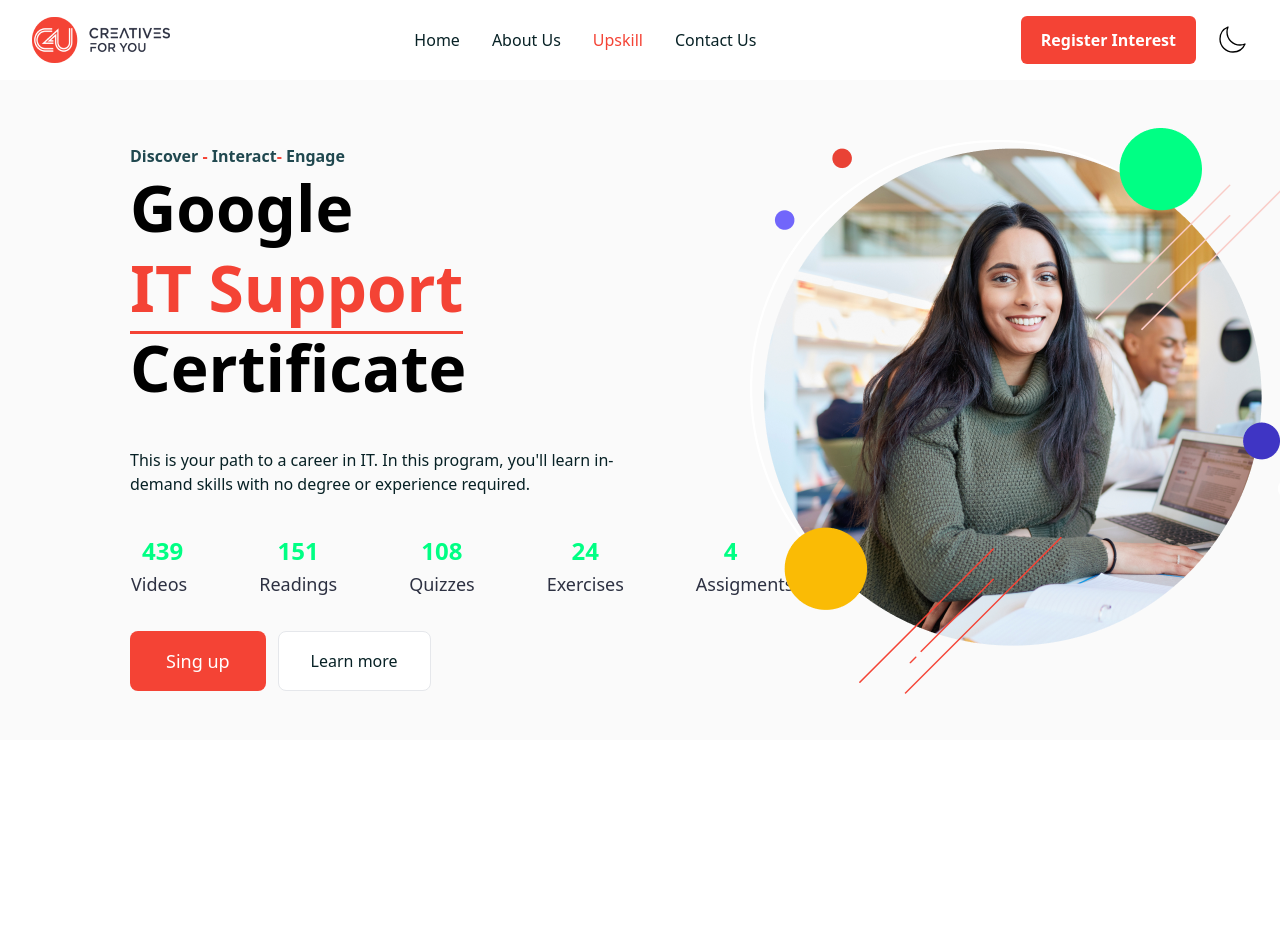
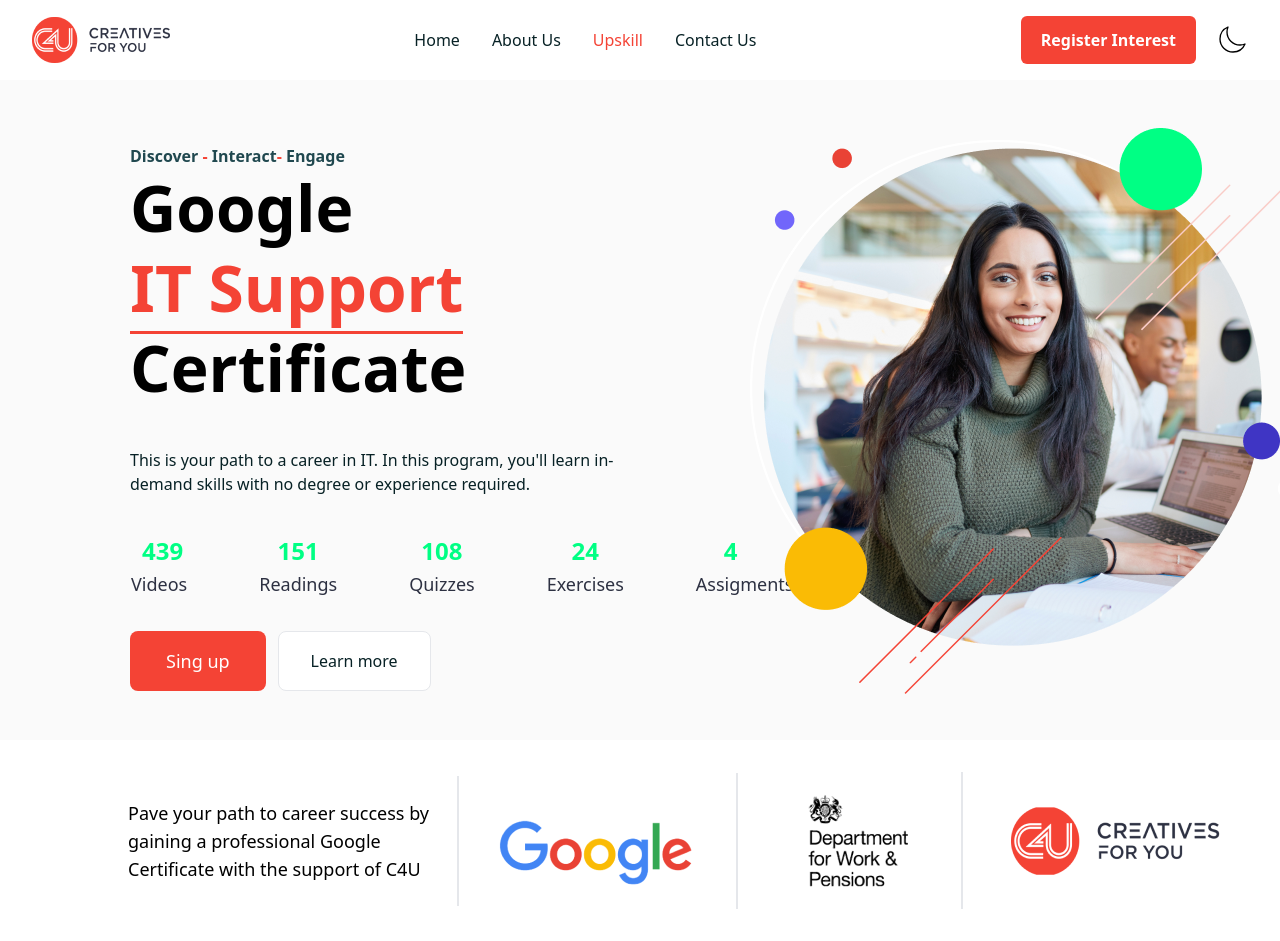
Before and after one commit to dipu59/Tailwind-CSS-Assignment, a website built with Vite: page index.html in a window 1280 px wide. Shown: the top 941 px of the page. Before the commit the page ends 800 px from the top, so only its background shows below. Built offline with nearby package versions, Linux system fonts and the light colour scheme.

Commit message:
logo section add

```diff
--- a/index.html
+++ b/index.html
@@ -38,7 +38,7 @@
 <!-- NAV SECTION END -->
 
 <!-- hero section start -->
- <section class="bg-[#FAFAFA] h-[900px] md:h-[660px] w-[100%] grid grid-cols-12 m-auto">
+ <section class="bg-[#FAFAFA] h-[] md:h-[660px] w-[100%] grid grid-cols-12 m-auto">
     <section class="grid col-span-12  md:col-span-6 mx-12  md:ml-[130px]"> <!--First Section/Left Side-->
         <div> <!--main div-->
             <div class="text-[#20484F] text-xs md:text-base mt-10 md:mt-16 font-bold">Discover <span class="text-[#F44335] ">-</span> Interact<span class="text-[#F44335]">-</span> Engage</div>
@@ -82,6 +82,19 @@
     </section><!--Second section/Right side-->
  </section>
 
+<!-- pave part start -->
+ <section class="m-auto container py-5 md:py-8 w-[90%] md:w-[95%]"><!--Main section-->
+<div class="flex items-center justify-between"><!--main div-->
+<div class="text-base md:text-lg leading-6 md:leading-7 border-r-2 pr-7 hidden md:flex h-[130px] items-center ml-24 ">Pave your path to career success by <br> gaining  a  professional  Google <br>  Certificate with the support of C4U</div>
+
+<div class="border-r-2 justify-center items-center  md:px-5"><img src="images/Google.png" alt=""></div>
+
+<div class="border-r-2 md:px-7"><img src="images/Work & Pensions.png" alt=""></div>
+
+<div class="md:mx-7 "><img src="images/c4u full logo_2022 1 (1).png" alt=""></div>
+</div><!--main div-->
+<div class="mt-5 md:hidden text-sm">Pave your path to career success by gaining  a  professional  Google certificate with the support of C4U</div>
+ </section><!--Main section-->
 
 
 
```
